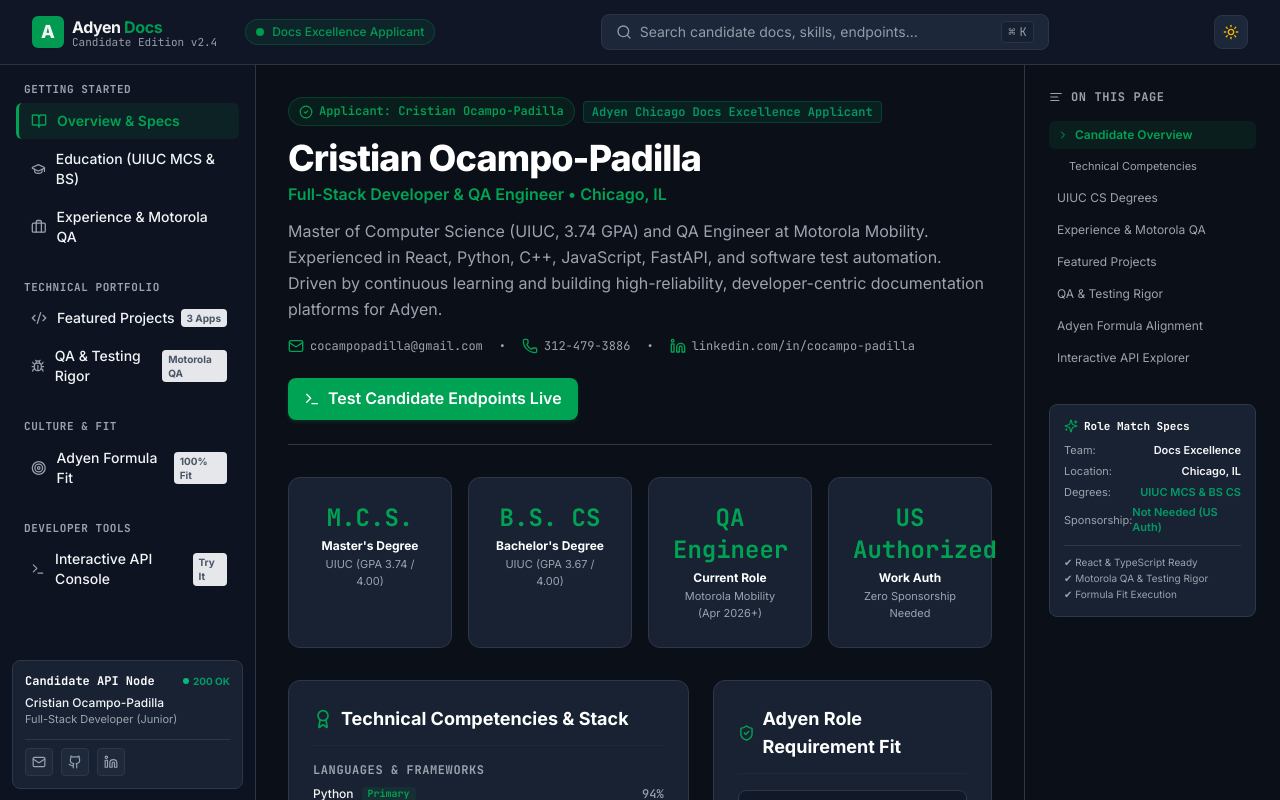
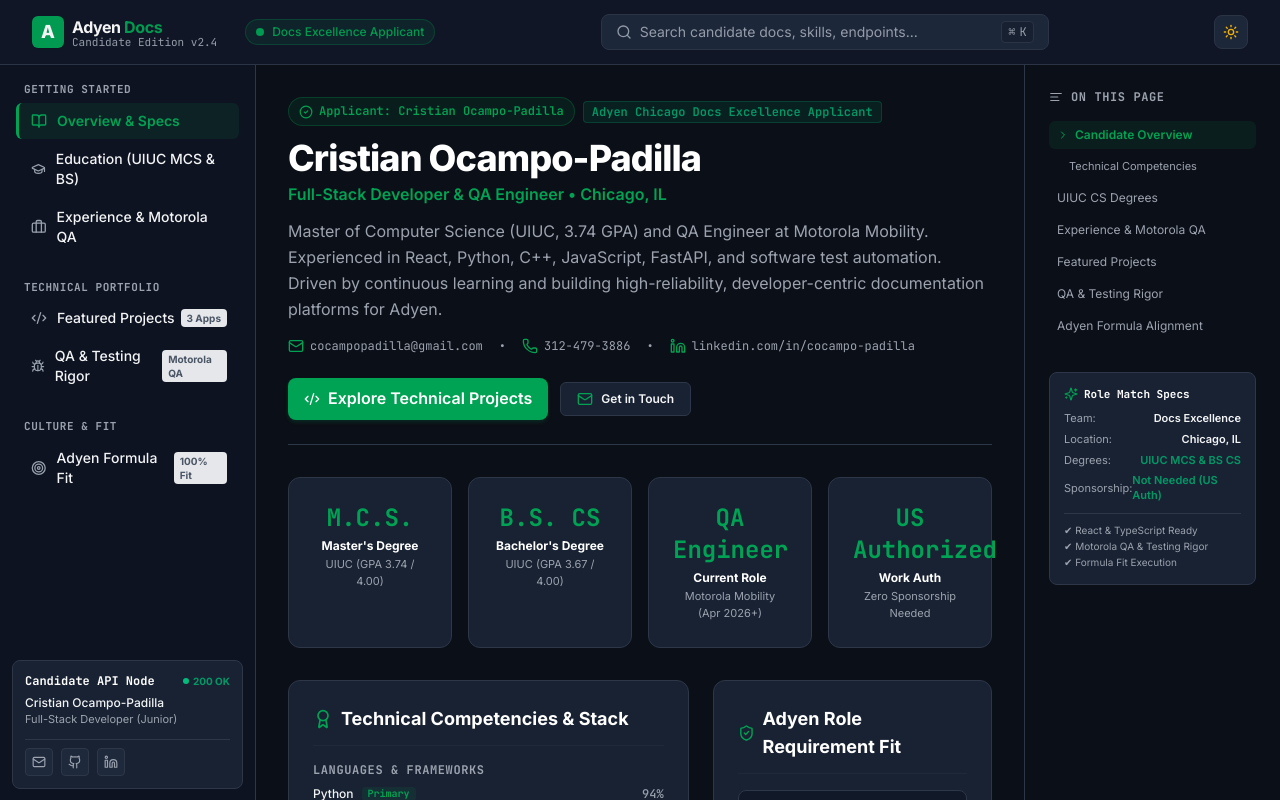
Before and after one commit to cocampopadilla/portfolio, a React (Vite) app: page / in a window 1280 px wide. Shown: the top 800 px of the page. Built offline with nearby package versions, Linux system fonts and the light colour scheme.

Commit message:
Remove interactive API explorer section and streamline portfolio

```diff
--- a/src/App.tsx
+++ b/src/App.tsx
@@ -10,7 +10,6 @@
 import { ProjectsSection } from './components/sections/ProjectsSection';
 import { AiInnovationSection } from './components/sections/AiInnovationSection';
 import { AdyenFormulaSection } from './components/sections/AdyenFormulaSection';
-import { ApiConsoleSection } from './components/sections/ApiConsoleSection';
 
 import { Menu } from 'lucide-react';
 
@@ -76,8 +75,6 @@
 
           <AdyenFormulaSection />
 
-          <ApiConsoleSection />
-
           {/* Page Footer */}
           <footer className="pt-8 border-t space-y-4 text-xs font-mono" style={{ borderColor: 'var(--border-color)', color: 'var(--text-muted)' }}>
             <div className="flex flex-col sm:flex-row items-center justify-between gap-3">
--- a/src/components/SearchModal.tsx
+++ b/src/components/SearchModal.tsx
@@ -34,8 +34,7 @@
     { id: 's-6', title: 'Inventory & Reservation Web App (React + FastAPI)', category: 'Projects', description: candidateData.projects[0].summary, sectionId: 'projects', icon: Code2 },
     { id: 's-7', title: 'Enhanced GPS Grandmaster (Raspberry Pi 3)', category: 'Projects', description: candidateData.projects[1].summary, sectionId: 'projects', icon: Code2 },
     { id: 's-[#]', title: 'Testing, QA & System Debugging Rigor', category: 'Testing QA', description: 'Manual feature testing, test case automation, HTML execution reports, and root-cause log analysis.', sectionId: 'ai-innovation', icon: Bug },
-    { id: 's-8', title: 'The Adyen Formula Fit Matrix', category: 'Culture', description: 'Launch fast and iterate, build for long term, developer empathy.', sectionId: 'adyen-formula', icon: Sparkles },
-    { id: 's-9', title: 'Interactive API Explorer Console', category: 'Developer Tools', description: 'Test GET/POST endpoints live: candidate profile, education, schedule interview.', sectionId: 'api-console', icon: Terminal }
+    { id: 's-8', title: 'The Adyen Formula Fit Matrix', category: 'Culture', description: 'Launch fast and iterate, build for long term, developer empathy.', sectionId: 'adyen-formula', icon: Sparkles }
   ];
 
   const filteredItems = items.filter(item =>
--- a/src/components/Sidebar.tsx
+++ b/src/components/Sidebar.tsx
@@ -36,9 +36,7 @@
   { id: 'projects', label: 'Featured Projects', icon: Code2, category: 'TECHNICAL PORTFOLIO', badge: '3 Apps' },
   { id: 'ai-innovation', label: 'QA & Testing Rigor', icon: Bug, category: 'TECHNICAL PORTFOLIO', badge: 'Motorola QA' },
 
-  { id: 'adyen-formula', label: 'Adyen Formula Fit', icon: Target, category: 'CULTURE & FIT', badge: '100% Fit' },
-
-  { id: 'api-console', label: 'Interactive API Console', icon: Terminal, category: 'DEVELOPER TOOLS', badge: 'Try It' }
+  { id: 'adyen-formula', label: 'Adyen Formula Fit', icon: Target, category: 'CULTURE & FIT', badge: '100% Fit' }
 ];
 
 export const Sidebar: React.FC<SidebarProps> = ({
--- a/src/components/TableOfContents.tsx
+++ b/src/components/TableOfContents.tsx
@@ -14,8 +14,7 @@
   { id: 'experience', title: 'Experience & Motorola QA', level: 1 },
   { id: 'projects', title: 'Featured Projects', level: 1 },
   { id: 'ai-innovation', title: 'QA & Testing Rigor', level: 1 },
-  { id: 'adyen-formula', title: 'Adyen Formula Alignment', level: 1 },
-  { id: 'api-console', title: 'Interactive API Explorer', level: 1 }
+  { id: 'adyen-formula', title: 'Adyen Formula Alignment', level: 1 }
 ];
 
 export const TableOfContents: React.FC = () => {
--- a/src/components/sections/OverviewSection.tsx
+++ b/src/components/sections/OverviewSection.tsx
@@ -1,5 +1,5 @@
 import React from 'react';
-import { BookOpen, CheckCircle2, FileText, ArrowRight, ShieldCheck, MapPin, Mail, Github, Linkedin, Award, Terminal, Phone } from 'lucide-react';
+import { CheckCircle2, Mail, Linkedin, Award, ShieldCheck, Phone, Code2 } from 'lucide-react';
 import { candidateData } from '../../data/candidateData';
 
 interface OverviewSectionProps {
@@ -53,12 +53,20 @@
         {/* Action Button Row */}
         <div className="mt-6 flex flex-wrap items-center gap-3">
           <button
-            onClick={() => onNavigateSection('api-console')}
+            onClick={() => onNavigateSection('projects')}
             className="btn-primary"
           >
-            <Terminal className="w-4 h-4" />
-            <span>Test Candidate Endpoints Live</span>
+            <Code2 className="w-4 h-4" />
+            <span>Explore Technical Projects</span>
           </button>
+          <a
+            href={`mailto:${candidateData.email}`}
+            className="px-4 py-2 text-xs font-semibold rounded-md border transition-colors flex items-center gap-2"
+            style={{ backgroundColor: 'var(--bg-card)', borderColor: 'var(--border-color)', color: 'var(--text-main)' }}
+          >
+            <Mail className="w-4 h-4 text-[#00A254]" />
+            <span>Get in Touch</span>
+          </a>
         </div>
       </div>
 
```
